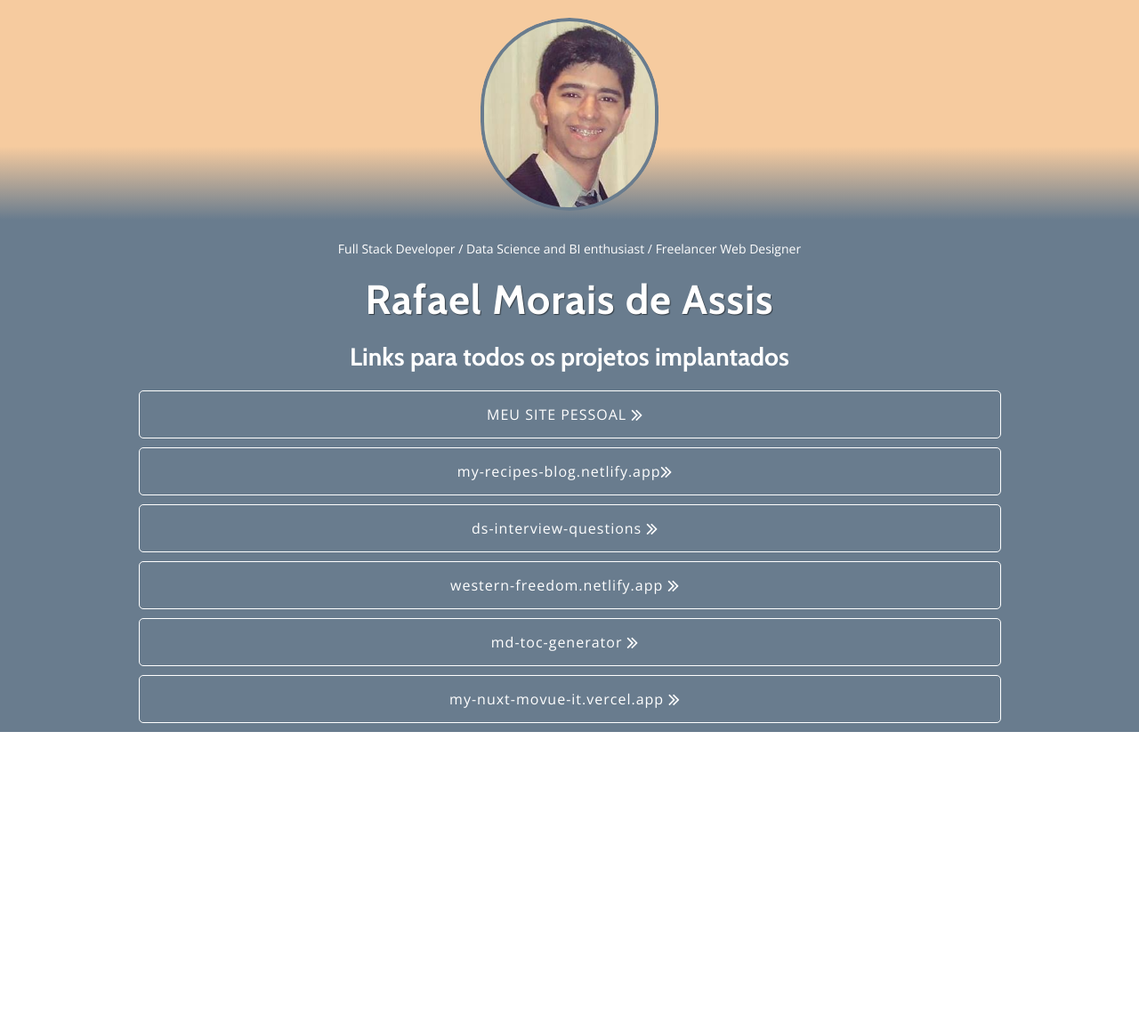
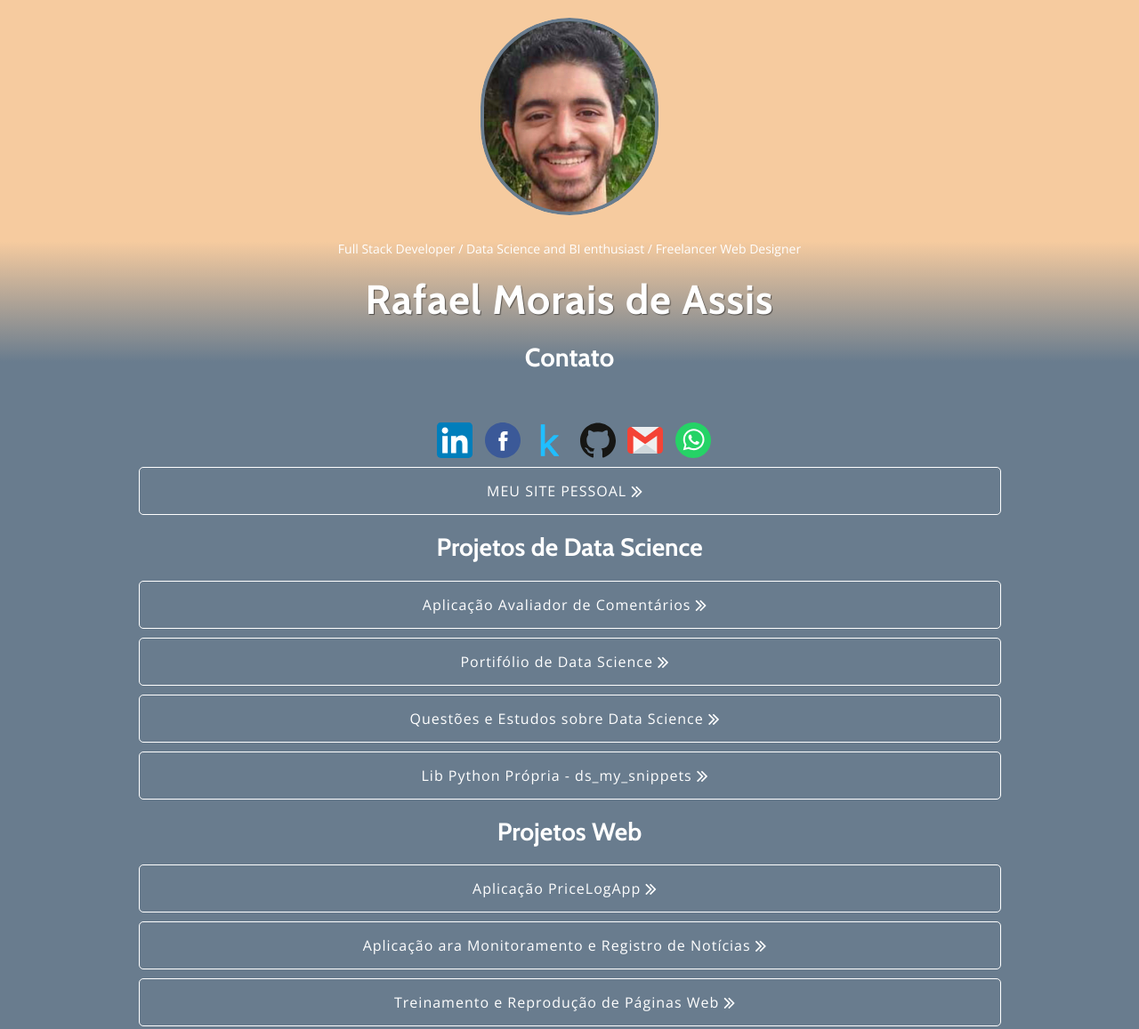
Before and after one commit to rafanthx13/rafanthx13.github.io, a plain HTML site: page index.html in a window 1280 px wide. Shown: the top 1157 px of the page at 89% size. Before the commit the page ends 823 px from the top, so only its background shows below. Drawn offline with nearby package versions, Linux system fonts and the light colour scheme.

Commit message:
RandomCommit

```diff
--- a/index.html
+++ b/index.html
@@ -25,9 +25,16 @@
     <!-- Font Favicon -->
     <link rel="shortcut icon" href="images/favicon.ico" />
 
+    <style>
+      .mx-1{
+        margin-left: 10px;
+      }
+    </style>
+
   </head>
 
   <body>
+
     <!--begin header -->
     <header class="header">
       <!--begin nav -->
@@ -36,7 +43,7 @@
         <div class="container" style="display: flex; flex-direction: row; justify-content: center;">
           <!--begin navbar -->
           <div class="navbar-header">
-            <img src="./images/my_foto.jpg" class="my-photo" alt="rafael._m_assis" width="200" />
+            <img src="./images/my_foto_3.png" class="my-photo" alt="rafael._m_assis" width="200" />
           </div>
 
           <!--end navbar -->
@@ -61,58 +68,74 @@
 
             <h1 style="margin-top: 20px;">Rafael Morais de Assis</h1>
 
-			<h2 style="margin-top: 20px; font-size: 28px; color: white;">Links para todos os projetos implantados</h2>
+              <h2 style="margin-top: 20px; font-size: 29px; color: white;">Contato</h2>
+
+              <div class="flex justify-center">
+
+              <a href="https://www.linkedin.com/in/rafael-m-de-assis/"><img src="images/linkedin.svg" loading="lazy"
+                  class="w-10 mx-5 hover:opacity-20 mx-1" alt="linkedin" width="40" height="40" /></a>
+              <a href="https://www.facebook.com/rafael.assis.54390"><img src="images/facebook.svg" loading="lazy"
+                  class="w-10 mx-5 hover:opacity-20 mx-1" alt="linkedin" width="40" height="40" /></a>
+              <a href="https://www.kaggle.com/rafanthx13"><img src="images/kaggle.png" loading="lazy"
+                  class="w-10 mx-5 hover:opacity-20 mx-1" alt="kaggle" width="40" height="40" /></a>
+              <a href="https://github.com/rafanthx13"><img src="images/github.svg" loading="lazy"
+                  class="w-10 mx-5 hover:opacity-20 mx-1" alt="github" width="40" height="40" /></a>
+              <a href="mailto:rafaassis15@gmail.com"><img src="images/gmail.svg" loading="lazy"
+                  class="w-10 mx-5 hover:opacity-20 mx-1" alt="gmail" width="40" height="40" /></a>
+              <a
+                href="https://api.whatsapp.com/send?phone=5534993166595&text=Ola%2C%20gostaria%20de%20falar%20com%20Rafael%20Assis">
+                <img src="images/whatsapp.svg" class="w-10 mx-5 hover:opacity-20 mx-1" alt="whatsapp" width="40" height="40"/>
+              </a>
+
+            </div>
 
         			<a href="https://rafaelmassis.com.br" target="_blank" class="btn-white-border scrool">
         				MEU SITE PESSOAL <i class="fa fa-angle-double-right"></i>
         			</a>
 
+              <h2 style="margin-top: 20px; font-size: 28px; color: white;">Projetos de Data Science</h2>
 
-			<!-- Nâo está bom -->
-			<!--
-            <a href="https://germany-notes-web-md.netlify.app/" target="_blank" class="btn-white-border scrool">
-				germany-notes-web-md.netlify.app <i class="fa fa-angle-double-right"></i>
+              <a href="https://price-log-app.herokuapp.com/" target="_blank" class="btn-white-border scrool">
+                Aplicação Avaliador de Comentários <i class="fa fa-angle-double-right"></i>
               </a>
-			-->
 
-			<!-- Nâo está bom para postar -->
-			<!--
-            <a href="https://rafanthx13.github.io/web-page-training/" target="_blank" class="btn-white-border scrool">
-				web-page-training <i class="fa fa-angle-double-right"></i>
-			</a>
-			-->
-
-            <a href="https://my-recipes-blog.netlify.app/" target="_blank" class="btn-white-border scrool">
-				my-recipes-blog.netlify.app<i class="fa fa-angle-double-right"></i>
+              <a href="https://github.com/rafanthx13/ds-portifolio" target="_blank" class="btn-white-border scrool">
+                Portifólio de Data Science <i class="fa fa-angle-double-right"></i>
               </a>
 
                     <a href="https://rafanthx13.github.io/ds-interview-questions/" target="_blank" class="btn-white-border scrool">
-				ds-interview-questions <i class="fa fa-angle-double-right"></i>
+        				Questões e Estudos sobre Data Science <i class="fa fa-angle-double-right"></i>
+        			</a>
+
+              <a href="https://github.com/rafanthx13/ds_snippets" target="_blank" class="btn-white-border scrool">
+                Lib Python Própria - ds_my_snippets <i class="fa fa-angle-double-right"></i>
+              </a>
+
+              <h2 style="margin-top: 20px; font-size: 28px; color: white;">Projetos Web</h2>
+
+              <a href="https://price-log-app.herokuapp.com/" target="_blank" class="btn-white-border scrool">
+                Aplicação PriceLogApp <i class="fa fa-angle-double-right"></i>
               </a>
 
               <a href="https://western-freedom.netlify.app/" target="_blank" class="btn-white-border scrool">
-				western-freedom.netlify.app <i class="fa fa-angle-double-right"></i>
+                Aplicação ara Monitoramento e Registro de Notícias <i class="fa fa-angle-double-right"></i>
+              </a>
+
+              <a href="https://rafanthx13.github.io/web-page-training/" target="_blank" class="btn-white-border scrool">
+                Treinamento e Reprodução de Páginas Web <i class="fa fa-angle-double-right"></i>
               </a>
 
               <a href="https://rafanthx13.github.io/md-toc-generator/" target="_blank" class="btn-white-border scrool">
-				md-toc-generator <i class="fa fa-angle-double-right"></i>
+                Gerador de TOC para MarkDown <i class="fa fa-angle-double-right"></i>
               </a>
 
               <a href="https://my-nuxt-movue-it.vercel.app/" target="_blank" class="btn-white-border scrool">
-				my-nuxt-movue-it.vercel.app <i class="fa fa-angle-double-right"></i>
+                Projeto de Cronometragem em Nuxt.JS <i class="fa fa-angle-double-right"></i>
               </a>
 
-			<!--
-			<a href="https://rafanthx13.github.io/web-blocks-tailwind/index.html" target="_blank" class="btn-white-border scrool">
-				UI Web Blocks Tailwind <i class="fa fa-angle-double-right"></i>
+              <a href="https://my-recipes-blog.netlify.app/" target="_blank" class="btn-white-border scrool">
+                Site de Registro de Receitas <i class="fa fa-angle-double-right"></i>
               </a>
-			-->
-
-			<!--
-			<a href="https://rafanthx13.github.io/md-toc-generator/" target="_blank" class="btn-white-border scrool">
-				md-toc-generator <i class="fa fa-angle-double-right"></i>
-			</a>
-			-->
 
           </div>
           <!--end col-md-6-->
```
Also changed, not shown: images/facebook.svg (added), images/github.svg (added), images/gmail.svg (added), images/kaggle.png (added), images/linkedin.svg (added), images/my_foto_3.png (added), images/whatsapp.svg (added). Lines whose indentation alone changed are shown as unchanged.
